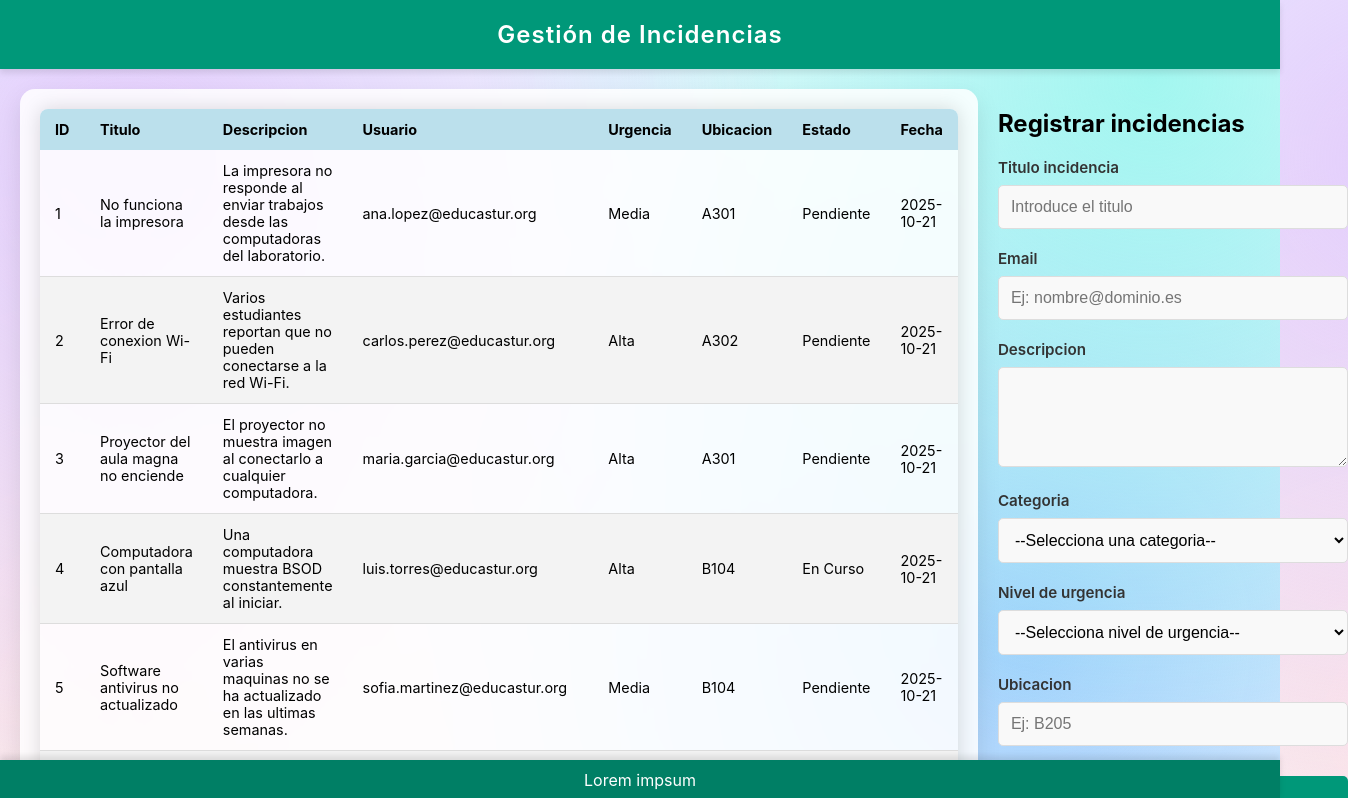
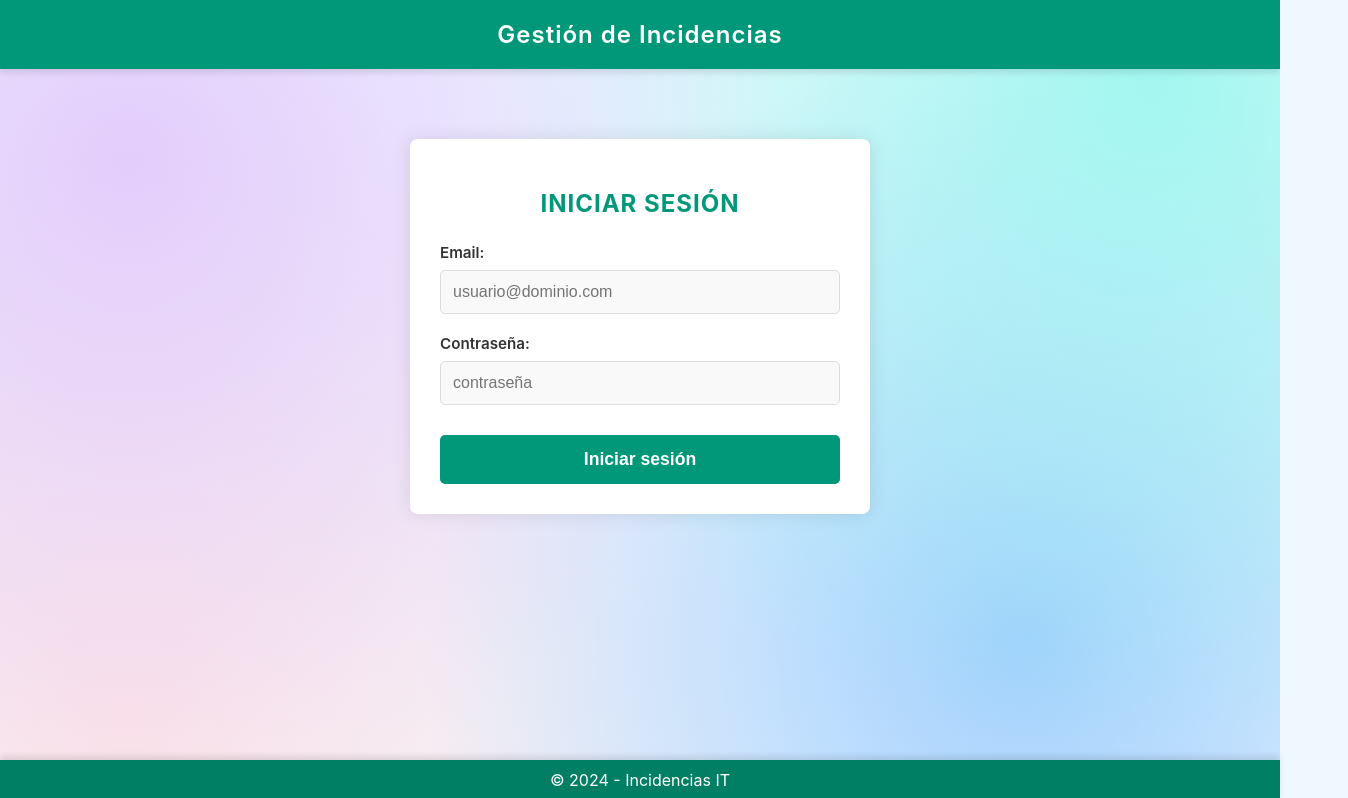
Before and after one commit to JavierAfonsoM/proyectoReact, a React (Create React App) app: page / in a window 1280 px wide. Shown: the top 798 px of the page, 1348 px wide, since content can reach past the window. Built offline with nearby package versions, Linux system fonts and the light colour scheme; data requests are answered from the project's data file.

Commit message:
agregar cambios para UT06_ACT1

```diff
--- a/db/db.json
+++ b/db/db.json
@@ -296,6 +296,29 @@
       "ubicacion": "ada",
       "estado": "Abierta",
       "comentarios": []
+    },
+    {
+      "id": 14,
+      "usuario": {
+        "id": 2,
+        "nombre": "Carlos",
+        "email": "carlos.perez@educastur.org",
+        "password": "$2y$10$L2gyx2oL8Gk6gYVukI.v2.63s7/jRtQQZNS4dq3QYPLfVj8zUVXI2",
+        "rol": {
+          "id": 1,
+          "nombre_rol": "comun",
+          "descripcion": "Usuario regular del sistema"
+        },
+        "fecha_registro": "2025-10-21"
+      },
+      "titulo": "prueba",
+      "descripcion": "dec prueba",
+      "categoria": "Hardware",
+      "nivel_urgencia": "Alto",
+      "fecha_registro": "2026-04-28",
+      "ubicacion": "b205",
+      "estado": "Abierta",
+      "comentarios": []
     }
   ],
   "users": [
--- /dev/null
+++ b/src/components/Login.css
@@ -0,0 +1,67 @@
+
+.login-container {
+  max-width: 400px;
+  width: 100%;
+  margin: 50px auto;
+  padding: 30px;
+  background-color: #ffffff;
+  border-radius: 8px;
+  box-shadow: 0 0 20px rgba(0, 0, 0, 0.1);
+}
+
+.login-container h2 {
+  text-align: center;
+  color: #009879;
+  margin-bottom: 25px;
+  text-transform: uppercase;
+  font-size: 1.5rem;
+  letter-spacing: 1px;
+}
+
+
+.elemento-form {
+  margin-bottom: 20px;
+}
+
+.elemento-form label {
+  display: block;
+  margin-bottom: 8px;
+  font-weight: 600;
+  color: #333;
+  font-size: 0.95em;
+}
+
+.elemento-form input {
+  width: 100%;
+  padding: 12px;
+  border: 1px solid #ddd;
+  border-radius: 5px;
+  box-sizing: border-box;
+  font-size: 1em;
+  background-color: #f9f9f9;
+}
+
+.elemento-form input:focus {
+  outline: none;
+  border-color: #009879;
+  background-color: #fff;
+  box-shadow: 0 0 5px rgba(0, 152, 121, 0.2);
+}
+
+
+.elemento-form-button {
+  width: 100%;
+  padding: 14px;
+  background-color: #009879;
+  color: white;
+  border: none;
+  border-radius: 5px;
+  font-size: 1.1em;
+  font-weight: bold;
+  cursor: pointer;
+  transition: background-color 0.3s ease, transform 0.1s;
+}
+
+.elemento-form-button:hover {
+  background-color: #007f65;
+}
--- /dev/null
+++ b/src/components/Login.js
@@ -0,0 +1,30 @@
+import './Login.css'; // Importamos el nuevo CSS
+
+function Login(props) {
+    const sendFormLogin = (event) => {
+        event.preventDefault();
+        let form = event.target;
+        props.inicioSesion(form.email.value, form.password.value);
+    }
+
+    return (
+        <div className="login-container">
+            <h2>Iniciar Sesión</h2>
+            <form onSubmit={sendFormLogin}>
+                <div className="elemento-form">
+                    <label htmlFor="email">Email:</label>
+                    <input type="email" id="email" name="email" placeholder="usuario@dominio.com" required />
+                </div>
+
+                <div className="elemento-form">
+                    <label htmlFor="password">Contraseña:</label>
+                    <input type="password" id="password" name="password" placeholder="contraseña" required />
+                </div>
+
+                <button type="submit" className="elemento-form-button">Iniciar sesión</button>
+            </form>
+        </div>
+    );
+}
+
+export default Login;
--- a/src/footer/Footer.js
+++ b/src/footer/Footer.js
@@ -6,7 +6,7 @@ class Footer extends React.Component {
         return (
             <div id="footer">
                 <h3>
-                    Lorem impsum
+                    &copy; 2024 - Incidencias IT
                 </h3>
             </div>
         );
--- a/src/main/App.js
+++ b/src/main/App.js
@@ -4,15 +4,20 @@ import Header from '../header/Header';
 import { useEffect, useState } from 'react';
 import MiLista from '../components/MiLista';
 import Form from '../components/Form';
+import Login from '../components/Login';
 
 
 function App() {
 
   const INCIDENCIA_API_URL = 'http://localhost:3004/incidencias';
   const USUARIO_API_URL = 'http://localhost:3004/users';
+  const USUARIO_LOGIN_URL = 'http://localhost:3004/login';
+
 
   const [usuarios, setUsuario] = useState([]);
   const [incidencias, setIncidencias] = useState([])
+  const [usuarioLogueado, setUsuarioLogueado] = useState(null);
+
 
   // carga al renderizado inicial
   //  incidencias desde json-server
@@ -46,12 +51,37 @@ function App() {
         console.error('Error fetching usuarios:', error);
       }
     }
+    // comprobar usuario logeado
+
 
 
     obtenerIncidencias();
     obtenerUsuarios();
 
   }, []);
+
+  // funcion de inicio de sesion
+
+  const inicioSesion = async (email, password) => {
+
+    const response = await fetch(USUARIO_LOGIN_URL, {
+      method: 'POST',
+      headers: {
+        'Content-Type': 'application/json',
+      },
+      body: JSON.stringify({ "email": email, "password": password }),
+    });
+
+    if (response.ok) {
+      const userData = await response.json();
+      setUsuarioLogueado(userData);
+
+    } else {
+      const errorData = await response.json();
+      alert(`Fallo de autenticación. Error: ${response.status}: ${errorData} `);
+    }
+
+  };
 
 
 
@@ -123,12 +153,9 @@ function App() {
     } catch (error) {
       console.error('Error al agregar la incidencia:', error);
     }
+  };
 
 
-
-
-
-  }
 
 
 
@@ -138,8 +165,9 @@ function App() {
       <Header />
 
       <div className='contenedor-incidencias'>
+        {usuarioLogueado ? (
 
-
+          <>
             <main>
               <MiLista incidencias={incidencias} />
             </main>
@@ -147,7 +175,13 @@ function App() {
             <aside>
               <Form agregarIncidencia={agregarIncidencia} />
             </aside>
+          </>
 
+
+
+        ) : (
+          <Login inicioSesion={inicioSesion} />
+        )}
       </div>
 
       <Footer />
```
Lines whose indentation alone changed are shown as unchanged.
